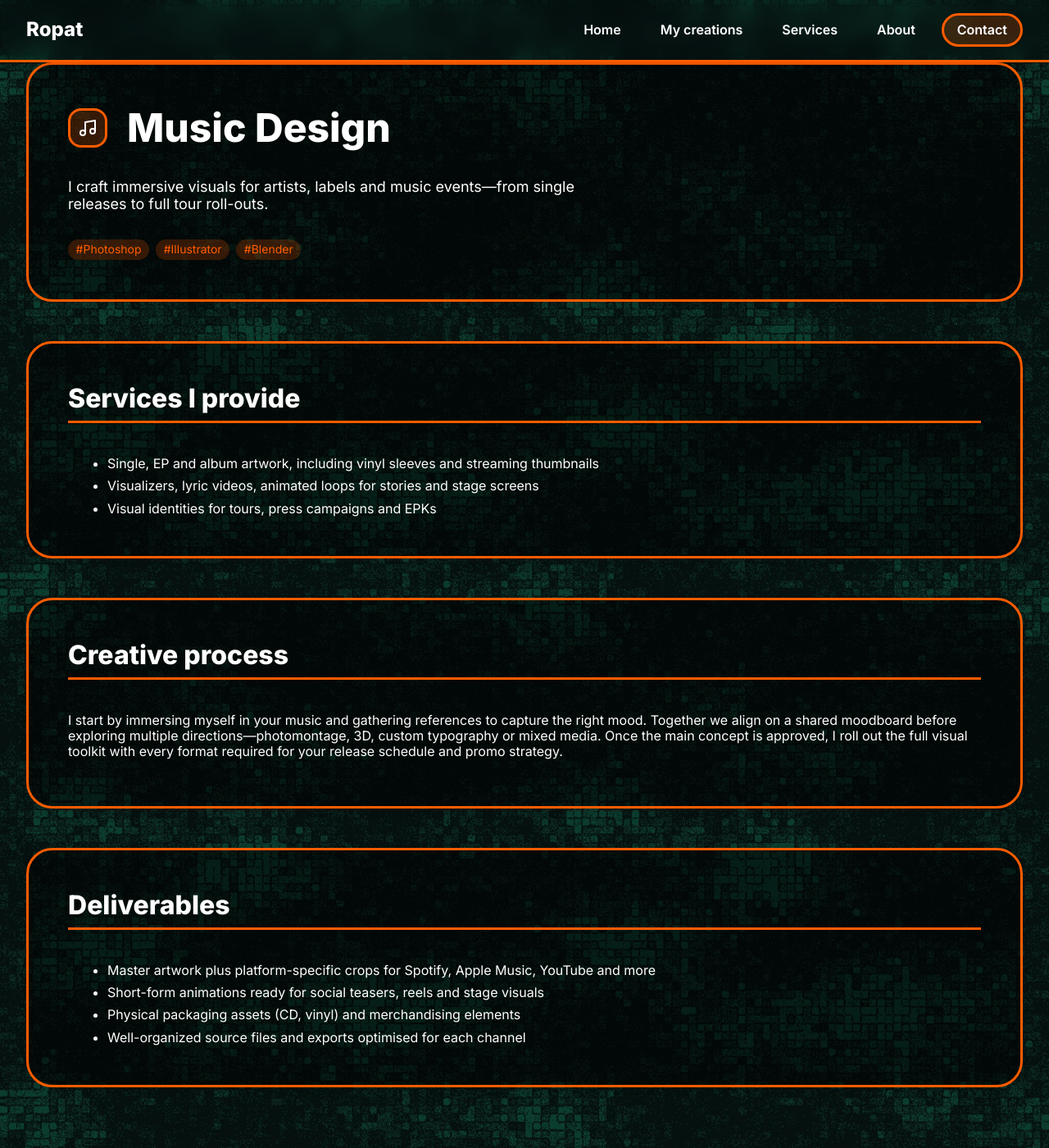
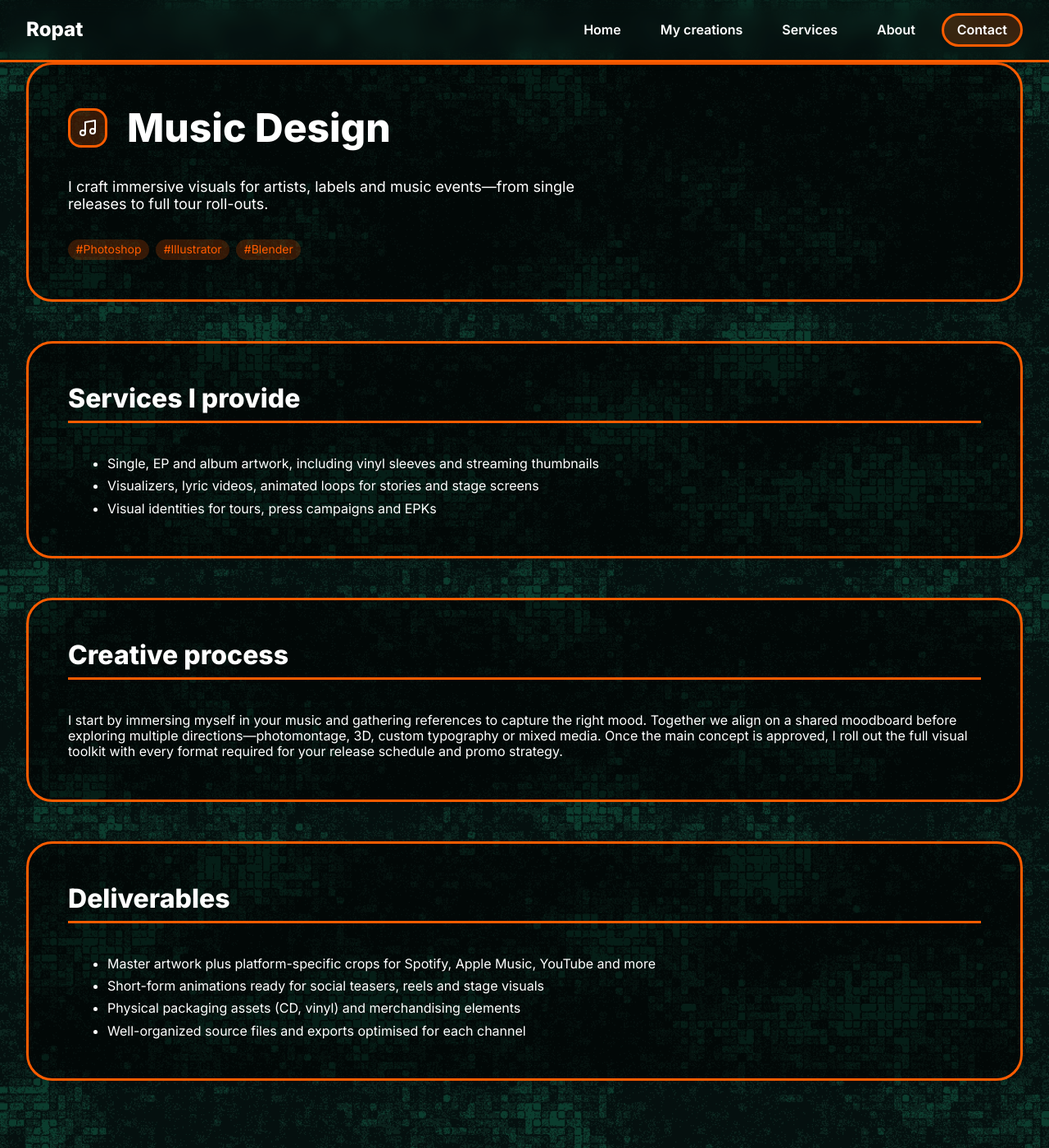
Before and after one commit to 7Nautilus/ropat-portfolio, a Jekyll site: the page built from en/services/music-design.html, in a window 1280 px wide and 1400 px high. Shown: the whole window at 82% size. Built offline with Jekyll 4.4.1, drawn with Linux system fonts in a browser that asks for light colours.

Commit message:
test css

```diff
--- a/assets/css/style.css
+++ b/assets/css/style.css
@@ -876,8 +876,8 @@
   gap: var(--spacing-xs);
 }
 
-.service-detail-content p {
-  margin-bottom: var(--spacing-xs);
+.service-detail-content {
+  gap: var(--spacing-xs);
 }
 
 .service-detail-content ul,
```
